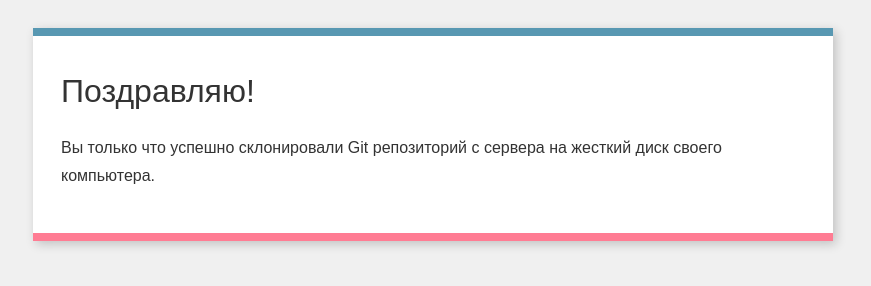
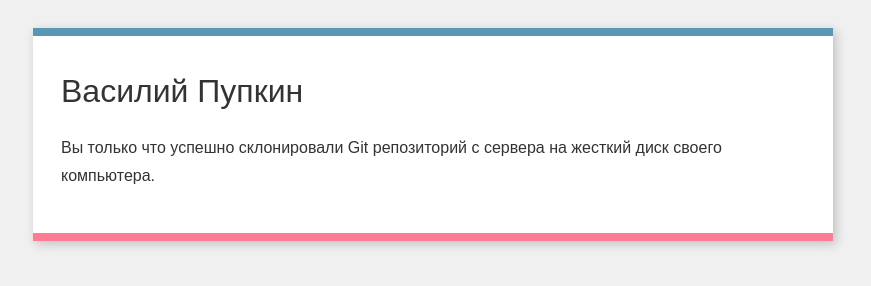
Before and after one commit to FOlegV/WebCademy-test, a plain HTML site: page index.html in a window 1280 px wide. Shown: the whole page, without its empty margins (207-1078 px from the left). Drawn offline with Linux system fonts and the light colour scheme.

Commit message:
Entered Autor

```diff
--- a/index.html
+++ b/index.html
@@ -9,7 +9,7 @@
     </head>
     <body>
         <div class="box">
-            <h1>Поздравляю!</h1>
+            <h1>Василий Пупкин</h1>
             <p>
                 Вы только что успешно склонировали Git репозиторий с сервера на
                 жесткий диск своего компьютера.
```
